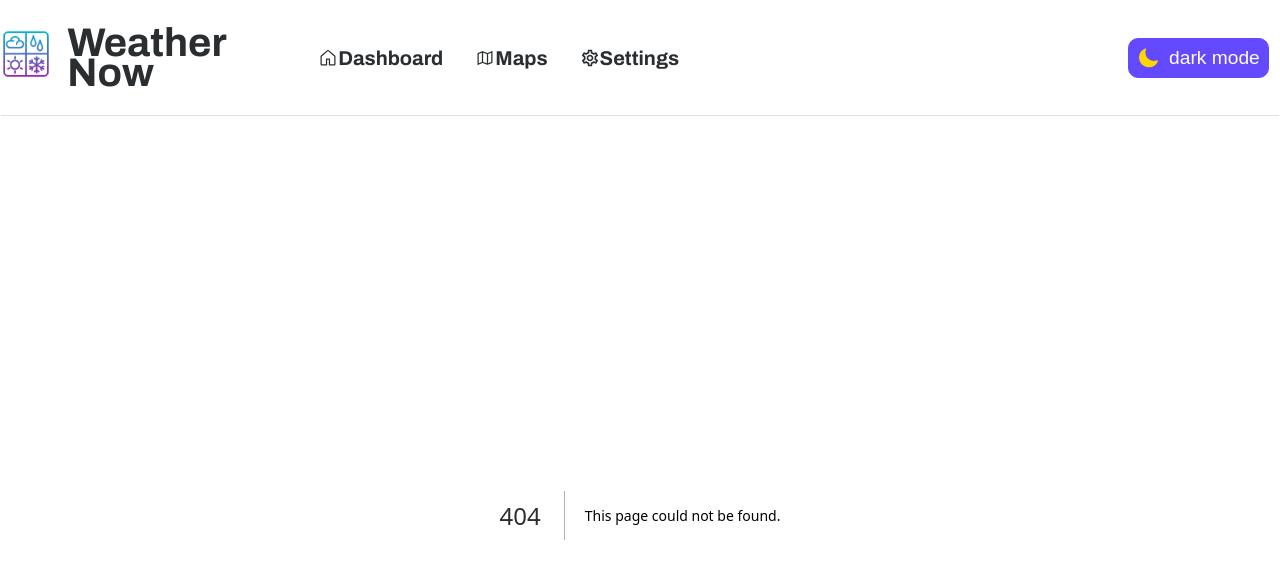
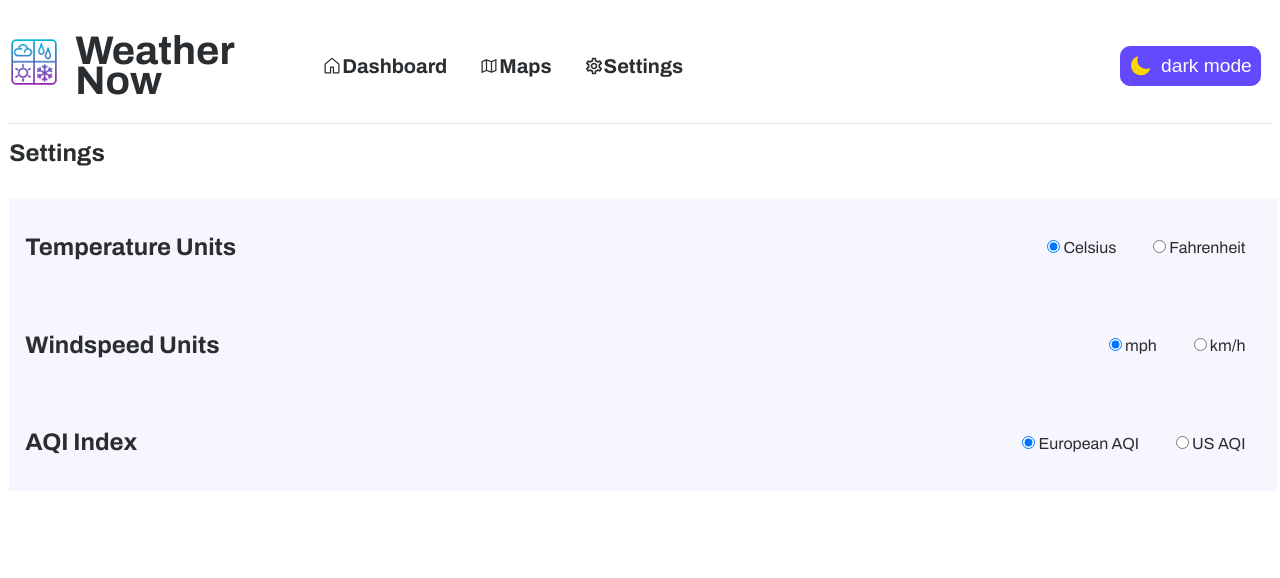
Before and after one commit to ayuzzz/weather-now, a Next.js app: page /settings in a window 1280 px wide. Before the commit this address had no page. Shown: the top 578 px of the page. Built offline with nearby package versions, Linux system fonts and the light colour scheme.

Commit message:
settings page completed

```diff
--- /dev/null
+++ b/src/pages/settings.tsx
@@ -0,0 +1,110 @@
+import React from "react";
+import styles from "@/styles/settings.module.css";
+import { useAppContext } from "@/contexts/appContext";
+
+const Settings = () => {
+  const { weatherUnits, setWeatherUnits } = useAppContext();
+  return (
+    <div className={styles.settings_container}>
+      <h1 className={styles.settings_heading}>Settings</h1>
+
+      <div className={`${styles.card_view} ${styles.settings_toggle}`}>
+        <h2>Temperature Units</h2>
+        <div className={styles.radio_group}>
+          <div className={styles.unit_toggle}>
+            <input
+              type="radio"
+              id="celsius"
+              name="temperature"
+              value="°C"
+              checked={weatherUnits.temperatureUnit === "°C"}
+              onChange={() => {
+                setWeatherUnits({ ...weatherUnits, temperatureUnit: "°C" });
+              }}
+            />
+            <label htmlFor="celsius">Celsius</label>
+          </div>
+          <div className={styles.unit_toggle}>
+            <input
+              type="radio"
+              id="fahrenheit"
+              name="temperature"
+              value="°F"
+              checked={weatherUnits.temperatureUnit === "°F"}
+              onChange={() => {
+                setWeatherUnits({ ...weatherUnits, temperatureUnit: "°F" });
+              }}
+            />
+            <label htmlFor="fahrenheit">Fahrenheit</label>
+          </div>
+        </div>
+      </div>
+
+      <div className={`${styles.card_view} ${styles.settings_toggle}`}>
+        <h2>Windspeed Units</h2>
+        <div className={styles.radio_group}>
+          <div className={styles.unit_toggle}>
+            <input
+              type="radio"
+              id="mph"
+              name="windspeed"
+              value="mph"
+              checked={weatherUnits.windSpeedUnit === "mph"}
+              onChange={() => {
+                setWeatherUnits({ ...weatherUnits, windSpeedUnit: "mph" });
+              }}
+            />
+            <label htmlFor="mph">mph</label>
+          </div>
+          <div className={styles.unit_toggle}>
+            <input
+              type="radio"
+              id="kmph"
+              name="km/h"
+              value="kmph"
+              checked={weatherUnits.windSpeedUnit === "km/h"}
+              onChange={() => {
+                setWeatherUnits({ ...weatherUnits, windSpeedUnit: "km/h" });
+              }}
+            />
+            <label htmlFor="kmph">km/h</label>
+          </div>
+        </div>
+      </div>
+
+      <div className={`${styles.card_view} ${styles.settings_toggle}`}>
+        <h2>AQI Index</h2>
+        <div className={styles.radio_group}>
+          <div className={styles.unit_toggle}>
+            <input
+              type="radio"
+              id="european_aqi"
+              name="european_aqi"
+              value="european_aqi"
+              checked={weatherUnits.aqiUnit === "european_aqi"}
+              onChange={() => {
+                setWeatherUnits({ ...weatherUnits, aqiUnit: "european_aqi" });
+              }}
+            />
+            <label htmlFor="european_aqi">European AQI</label>
+          </div>
+          <div className={styles.unit_toggle}>
+            <input
+              type="radio"
+              id="us_aqi"
+              name="us_aqi"
+              value="us_aqi"
+              checked={weatherUnits.aqiUnit === "us_aqi"}
+              onChange={() => {
+                setWeatherUnits({ ...weatherUnits, aqiUnit: "us_aqi" });
+              }}
+            />
+            <label htmlFor="us_aqi">US AQI</label>
+          </div>
+        </div>
+      </div>
+    </div>
+  );
+};
+
+export default Settings;
--- /dev/null
+++ b/src/styles/settings.module.css
@@ -0,0 +1,38 @@
+.settings_container{
+    display: flex;
+    flex-direction: column;
+    align-items: flex-start;
+    justify-content: flex-start;
+    height: 100vh;
+    width: 100%;
+}
+
+.settings_heading{
+    font-size: 1.5rem;
+    font-weight: bold;
+    color: var(--text-color);
+    margin-bottom: 2rem;
+}
+
+.card_view{
+    background: var(--card-view-background-color);
+    width: 98%;
+    /* border-radius: 23.47971095052807px; */
+padding: 1rem;
+}
+
+.settings_toggle{
+    display: flex;
+    justify-content: space-between;
+    align-items: center;
+}
+
+.radio_group{
+    display: flex;
+    justify-content: space-between;
+    align-items: center;
+}
+
+.unit_toggle{
+    margin: 0 1rem;
+}
--- a/src/utils/fetchWeatherData.ts
+++ b/src/utils/fetchWeatherData.ts
@@ -26,7 +26,7 @@ export async function fetchWeatherData(
       "precipitation_sum",
     ],
     temperature_unit: units.temperatureUnit === "°C" ? "celsius" : "fahrenheit",
-    wind_speed_unit: units.windSpeedUnit,
+    ...(units.windSpeedUnit === "km/h" ? {} : { wind_speed_unit: "mph" }),
     timezone: "GMT",
   };
 
@@ -152,7 +152,9 @@ export async function fetchMapData(
     current: ["temperature_2m", "rain", "wind_speed_10m", "weather_code"],
     temperature_unit:
       weatherUnits.temperatureUnit === "°C" ? "celsius" : "fahrenheit",
-    wind_speed_unit: weatherUnits.windSpeedUnit,
+    ...(weatherUnits.windSpeedUnit === "km/h"
+      ? {}
+      : { wind_speed_unit: "mph" }),
     timezone: "GMT",
     forecast_days: 1,
   };
```
Also changed, not shown: src/components/dashboard/currentWeather.tsx (+11 -2 lines).
